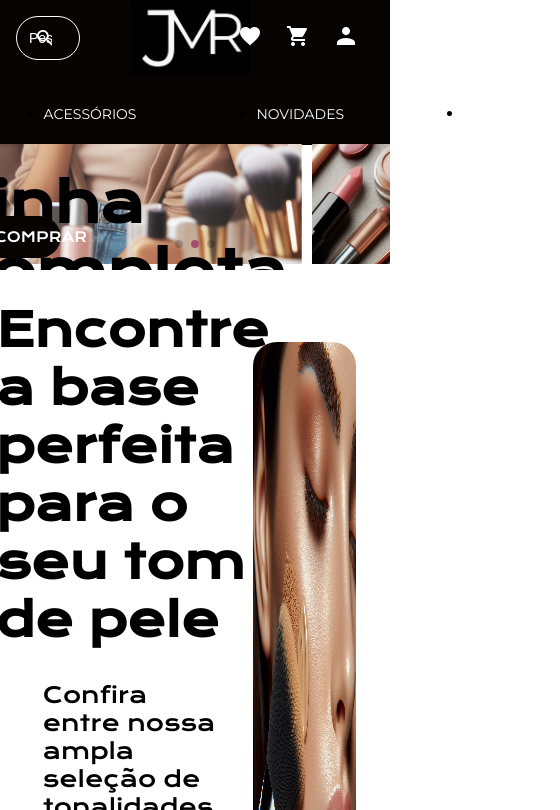
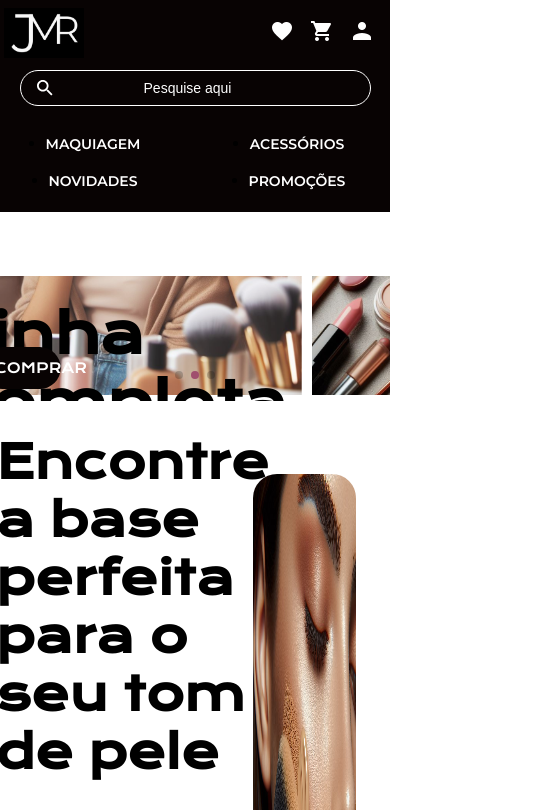
Before and after one commit to jeniferocha/jmr-cosmeticos, a plain HTML site: page index.html in a window 390 px wide. Shown: the top 810 px of the page, 560 px wide, since content can reach past the window. Drawn offline with nearby package versions, Linux system fonts and the light colour scheme.

Commit message:
responsividade 600px header

```diff
--- a/css/contato.css
+++ b/css/contato.css
@@ -1,6 +1,6 @@
 .contato {
   background: var(--cor-secundaria);
-  padding: 24px;
+  padding: 32px;
   align-items: center;
   text-align: center;
 }
--- a/css/header.css
+++ b/css/header.css
@@ -1,7 +1,7 @@
 .cabecalho {
   background-color: var(--cor-primaria);
   width: 100%;
-  height: 80px;
+  height: 100%;
 }
 
 .container {
@@ -12,9 +12,14 @@
 
 .container__pesquisar {
   display: flex;
+  display: block;
   justify-content: flex-start;
   padding: 16px;
   width: 20%;
+}
+
+.container__pesquisar-mobile {
+  display: none;
 }
 
 .pesquisar-item {
@@ -54,7 +59,7 @@
   display: flex;
   justify-content: flex-end;
   gap: 24px;
-  padding-right: 32px;
+  padding-right: 24px;
   width: 20%;
 }
 
@@ -90,3 +95,51 @@
   border-radius: 24px;
   transition: 0.5s;
 }
+
+@media screen and (max-width: 600px) {
+  .container {
+    padding: 8px 0px 4px 0px;
+  }
+
+  .container__logo {
+    display: flex;
+    justify-content: start;
+    padding-left: 4px;
+  }
+
+  .logo-jmr {
+    width: 80px;
+  }
+
+  .container__icones {
+    gap: 16px;
+    padding-right: 16px;
+  }
+
+  .container__pesquisar {
+    display: none;
+  }
+
+  .container__pesquisar-mobile {
+    display: block;
+    text-align: center;
+  }
+
+  .pesquisar-item {
+    width: 90%;
+    margin-top: 8px;
+    padding: 8px;
+  }
+
+  .lista__menu {
+    display: grid;
+    grid-template-columns: 1fr 1fr;
+    place-items: center;
+    gap: 18px;
+    padding-bottom: 18px;
+  }
+
+  .lista__menu-link {
+    font-weight: 600;
+  }
+}
--- a/index.html
+++ b/index.html
@@ -26,10 +26,15 @@
             <img src="./assets/icones/compras.png" alt="Minhas Compras" class="container__imagem" />
           </a>
           <a href="#">
-            <img src="./assets/icones/usuario.png" alt="Minha conta" class="container__imagem" />
+            <img src="./assets/icones/usuario.png" alt="Minha Conta" class="container__imagem" />
           </a>
         </div>
       </div>
+
+      <div class="container__pesquisar-mobile">
+        <input type="search" class="pesquisar-item" placeholder="Pesquise aqui" />
+      </div>
+
       <div class="opcoes">
         <ul class="lista__menu">
           <li class="lista__menu-item">
@@ -333,8 +338,8 @@
         spaceBetween: 10,
         slidesPerView: 1,
         autoplay: {
-          delay: 5000, // Delay entre os slides (em milissegundos)
-          disableOnInteraction: false, // Impede que o autoplay seja desativado quando o usuário interage com o carrossel
+          delay: 5000,
+          disableOnInteraction: false,
         },
         paginationClickable: true,
         pagination: {
```
